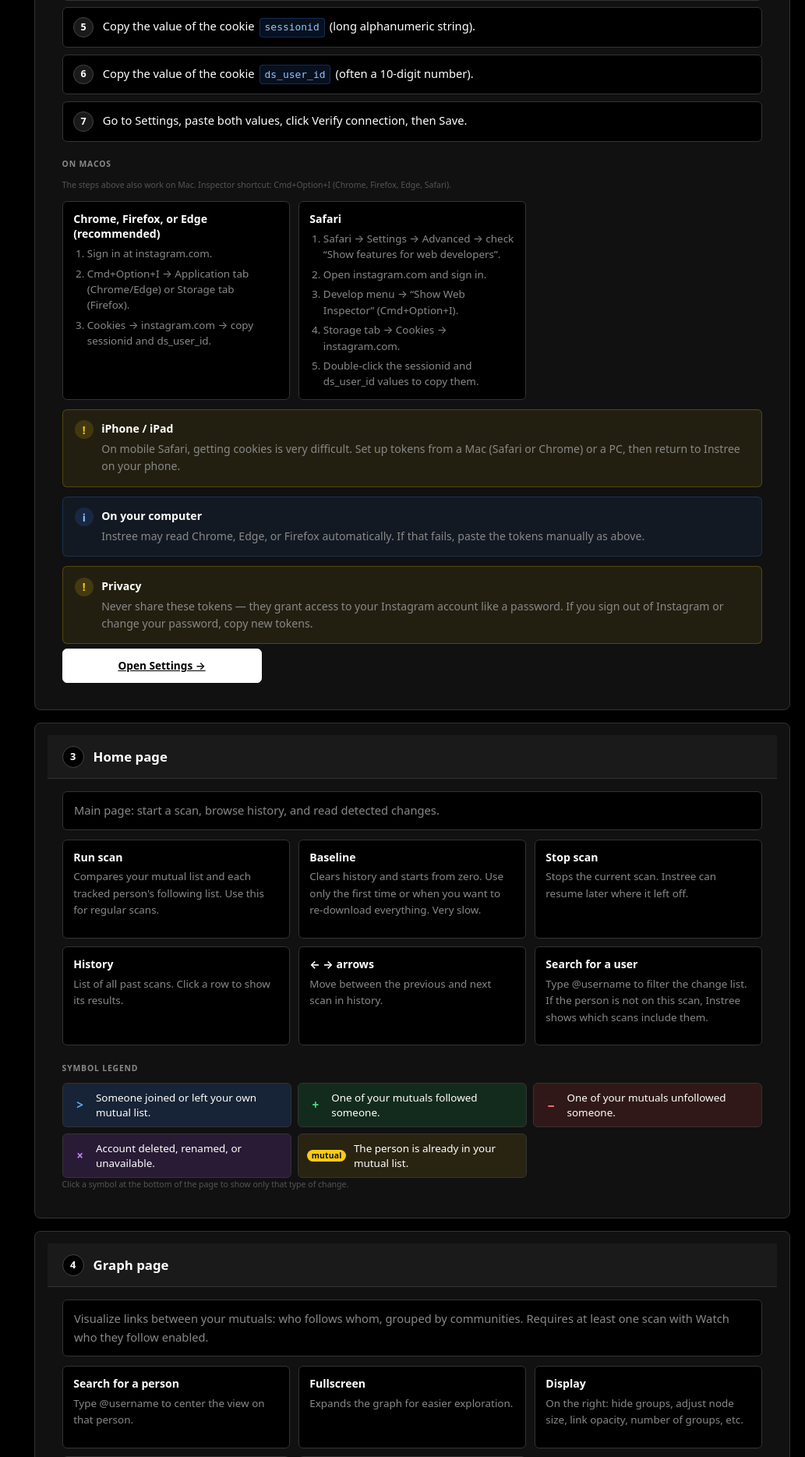
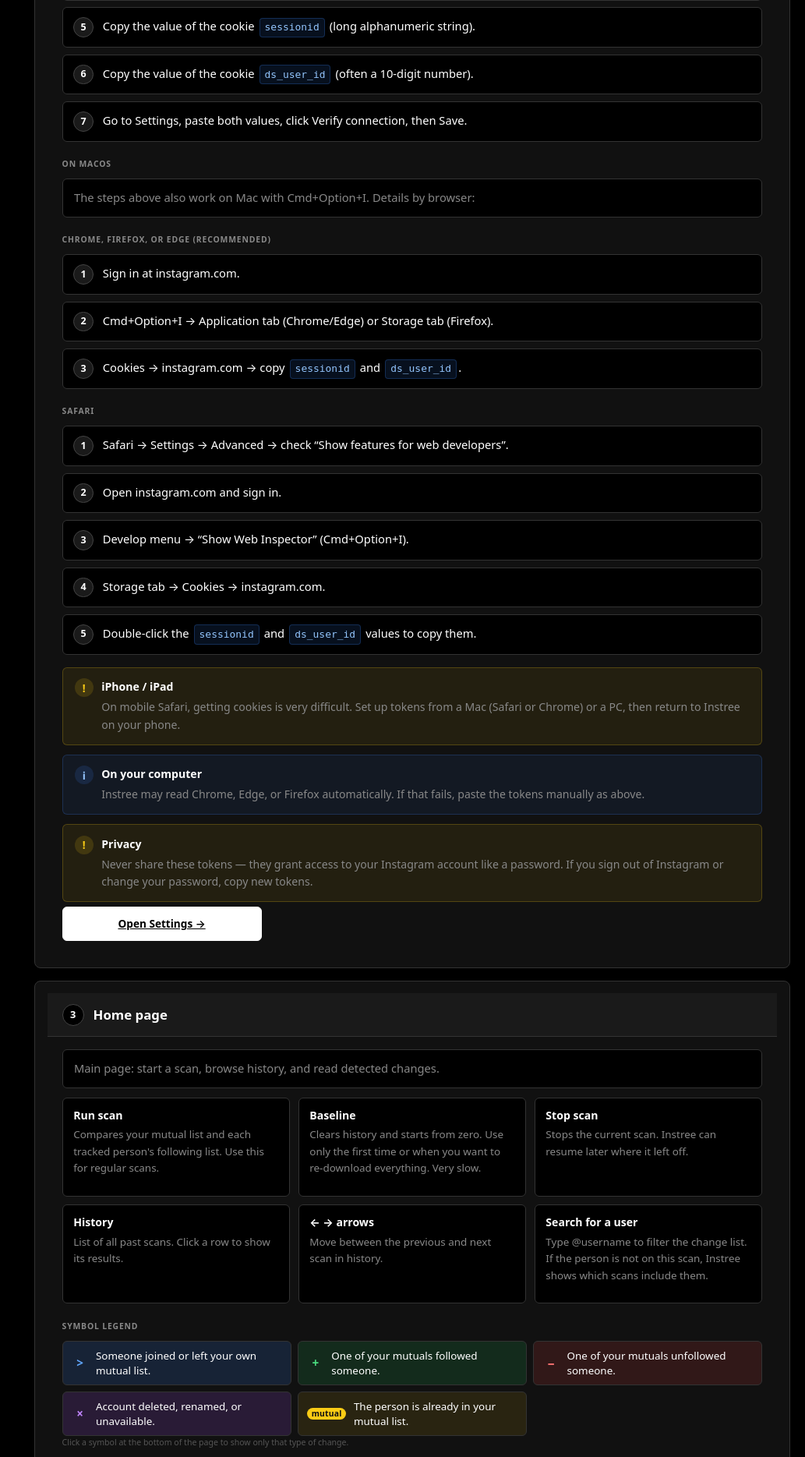
Before and after one commit to CloudDown/instree, a FastAPI app: page /help in a window 1280 px wide. Shown: the part 821-2690 px from the top of the page at 78% size, without its empty margins (247-1280 px from the left). Run offline with FastAPI, Linux system fonts and the light colour scheme; data that the repository does not hold is empty.

Commit message:
Uniformiser la section macOS de la page Aide.
Réutilise la liste d'étapes numérotées et met sessionid/ds_user_id en évidence avec des balises code.

Co-authored-by: Cursor <cursoragent@cursor.com>

```diff
--- a/instree/web/static/locales/en.json
+++ b/instree/web/static/locales/en.json
@@ -229,17 +229,21 @@
   "help.tokens.securityTitle": "Privacy",
   "help.tokens.security": "Never share these tokens — they grant access to your Instagram account like a password. If you sign out of Instagram or change your password, copy new tokens.",
   "help.tokens.macosTitle": "On macOS",
-  "help.tokens.macosHint": "The steps above also work on Mac. Inspector shortcut: Cmd+Option+I (Chrome, Firefox, Edge, Safari).",
+  "help.tokens.macosHint": "The steps above also work on Mac with Cmd+Option+I. Details by browser:",
   "help.tokens.macosChromeTitle": "Chrome, Firefox, or Edge (recommended)",
   "help.tokens.macosChrome1": "Sign in at instagram.com.",
   "help.tokens.macosChrome2": "Cmd+Option+I → Application tab (Chrome/Edge) or Storage tab (Firefox).",
-  "help.tokens.macosChrome3": "Cookies → instagram.com → copy sessionid and ds_user_id.",
+  "help.tokens.macosChrome3": "Cookies → instagram.com → copy",
+  "help.tokens.macosChrome3b": "and",
+  "help.tokens.macosChrome3c": ".",
   "help.tokens.macosSafariTitle": "Safari",
   "help.tokens.macosSafari1": "Safari → Settings → Advanced → check “Show features for web developers”.",
   "help.tokens.macosSafari2": "Open instagram.com and sign in.",
   "help.tokens.macosSafari3": "Develop menu → “Show Web Inspector” (Cmd+Option+I).",
   "help.tokens.macosSafari4": "Storage tab → Cookies → instagram.com.",
-  "help.tokens.macosSafari5": "Double-click the sessionid and ds_user_id values to copy them.",
+  "help.tokens.macosSafari5": "Double-click the",
+  "help.tokens.macosSafari5b": "and",
+  "help.tokens.macosSafari5c": "values to copy them.",
   "help.tokens.macosIosTitle": "iPhone / iPad",
   "help.tokens.macosIosNote": "On mobile Safari, getting cookies is very difficult. Set up tokens from a Mac (Safari or Chrome) or a PC, then return to Instree on your phone.",
   "help.home.title": "Home page",
--- a/instree/web/static/style.css
+++ b/instree/web/static/style.css
@@ -562,6 +562,14 @@ body {
   color: var(--muted);
 }
 
+.help-subtitle + .help-intro {
+  margin-bottom: 0.85rem;
+}
+
+.help-subtitle + .help-step-list {
+  margin-top: 0;
+}
+
 .help-block-body p {
   margin: 0 0 0.75rem;
   line-height: 1.6;
@@ -765,26 +773,6 @@ body {
 
 .help-hint {
   margin-top: 0.75rem;
-}
-
-.help-mini-steps {
-  margin: 0;
-  padding-left: 1.1rem;
-  font-size: 0.84rem;
-  color: var(--muted);
-  line-height: 1.5;
-}
-
-.help-mini-steps li {
-  margin-bottom: 0.35rem;
-}
-
-.help-mini-steps li:last-child {
-  margin-bottom: 0;
-}
-
-.help-platform-grid {
-  margin-top: 0.65rem;
 }
 
 .help-action {
--- a/instree/web/templates/help.html
+++ b/instree/web/templates/help.html
@@ -106,28 +106,58 @@
           </ol>
 
           <h4 class="help-subtitle" data-i18n="help.tokens.macosTitle">Sur macOS</h4>
-          <p class="field-hint help-hint" data-i18n="help.tokens.macosHint">Les étapes ci-dessus fonctionnent aussi sur Mac. Raccourci inspecteur : Cmd+Option+I (Chrome, Firefox, Edge, Safari).</p>
+          <p class="help-intro" data-i18n="help.tokens.macosHint">Les étapes ci-dessus fonctionnent aussi sur Mac avec Cmd+Option+I. Voici le détail selon ton navigateur.</p>
 
-          <div class="help-feature-grid help-platform-grid">
-            <article class="help-feature">
-              <h4 class="help-feature-title" data-i18n="help.tokens.macosChromeTitle">Chrome, Firefox ou Edge (recommandé)</h4>
-              <ol class="help-mini-steps">
-                <li data-i18n="help.tokens.macosChrome1">Connecte-toi sur instagram.com.</li>
-                <li data-i18n="help.tokens.macosChrome2">Cmd+Option+I → onglet « Application » (Chrome/Edge) ou « Stockage » (Firefox).</li>
-                <li data-i18n="help.tokens.macosChrome3">Cookies → instagram.com → copie sessionid et ds_user_id.</li>
-              </ol>
-            </article>
-            <article class="help-feature">
-              <h4 class="help-feature-title" data-i18n="help.tokens.macosSafariTitle">Safari</h4>
-              <ol class="help-mini-steps">
-                <li data-i18n="help.tokens.macosSafari1">Safari → Réglages → Avancées → coche « Afficher les fonctionnalités pour les développeurs ».</li>
-                <li data-i18n="help.tokens.macosSafari2">Ouvre instagram.com et connecte-toi.</li>
-                <li data-i18n="help.tokens.macosSafari3">Menu Développement → « Afficher l'inspecteur web » (Cmd+Option+I).</li>
-                <li data-i18n="help.tokens.macosSafari4">Onglet Stockage → Cookies → instagram.com.</li>
-                <li data-i18n="help.tokens.macosSafari5">Double-clique la valeur de sessionid et ds_user_id pour les copier.</li>
-              </ol>
-            </article>
-          </div>
+          <h4 class="help-subtitle" data-i18n="help.tokens.macosChromeTitle">Chrome, Firefox ou Edge (recommandé)</h4>
+          <ol class="help-step-list">
+            <li class="help-step">
+              <span class="help-step-num">1</span>
+              <p data-i18n="help.tokens.macosChrome1">Connecte-toi sur instagram.com.</p>
+            </li>
+            <li class="help-step">
+              <span class="help-step-num">2</span>
+              <p data-i18n="help.tokens.macosChrome2">Cmd+Option+I → onglet « Application » (Chrome/Edge) ou « Stockage » (Firefox).</p>
+            </li>
+            <li class="help-step">
+              <span class="help-step-num">3</span>
+              <p>
+                <span data-i18n="help.tokens.macosChrome3">Cookies → instagram.com → copie</span>
+                <code class="help-code">sessionid</code>
+                <span data-i18n="help.tokens.macosChrome3b">et</span>
+                <code class="help-code">ds_user_id</code><span data-i18n="help.tokens.macosChrome3c">.</span>
+              </p>
+            </li>
+          </ol>
+
+          <h4 class="help-subtitle" data-i18n="help.tokens.macosSafariTitle">Safari</h4>
+          <ol class="help-step-list">
+            <li class="help-step">
+              <span class="help-step-num">1</span>
+              <p data-i18n="help.tokens.macosSafari1">Safari → Réglages → Avancées → coche « Afficher les fonctionnalités pour les développeurs ».</p>
+            </li>
+            <li class="help-step">
+              <span class="help-step-num">2</span>
+              <p data-i18n="help.tokens.macosSafari2">Ouvre instagram.com et connecte-toi.</p>
+            </li>
+            <li class="help-step">
+              <span class="help-step-num">3</span>
+              <p data-i18n="help.tokens.macosSafari3">Menu Développement → « Afficher l'inspecteur web » (Cmd+Option+I).</p>
+            </li>
+            <li class="help-step">
+              <span class="help-step-num">4</span>
+              <p data-i18n="help.tokens.macosSafari4">Onglet Stockage → Cookies → instagram.com.</p>
+            </li>
+            <li class="help-step">
+              <span class="help-step-num">5</span>
+              <p>
+                <span data-i18n="help.tokens.macosSafari5">Double-clique la valeur de</span>
+                <code class="help-code">sessionid</code>
+                <span data-i18n="help.tokens.macosSafari5b">et</span>
+                <code class="help-code">ds_user_id</code>
+                <span data-i18n="help.tokens.macosSafari5c">pour les copier.</span>
+              </p>
+            </li>
+          </ol>
 
           <aside class="help-callout help-callout-warn">
             <span class="help-callout-icon" aria-hidden="true">!</span>
```
Also changed, not shown: instree/web/static/locales/es.json (+10 -6 lines), instree/web/static/locales/fr.json (+7 -3 lines).
